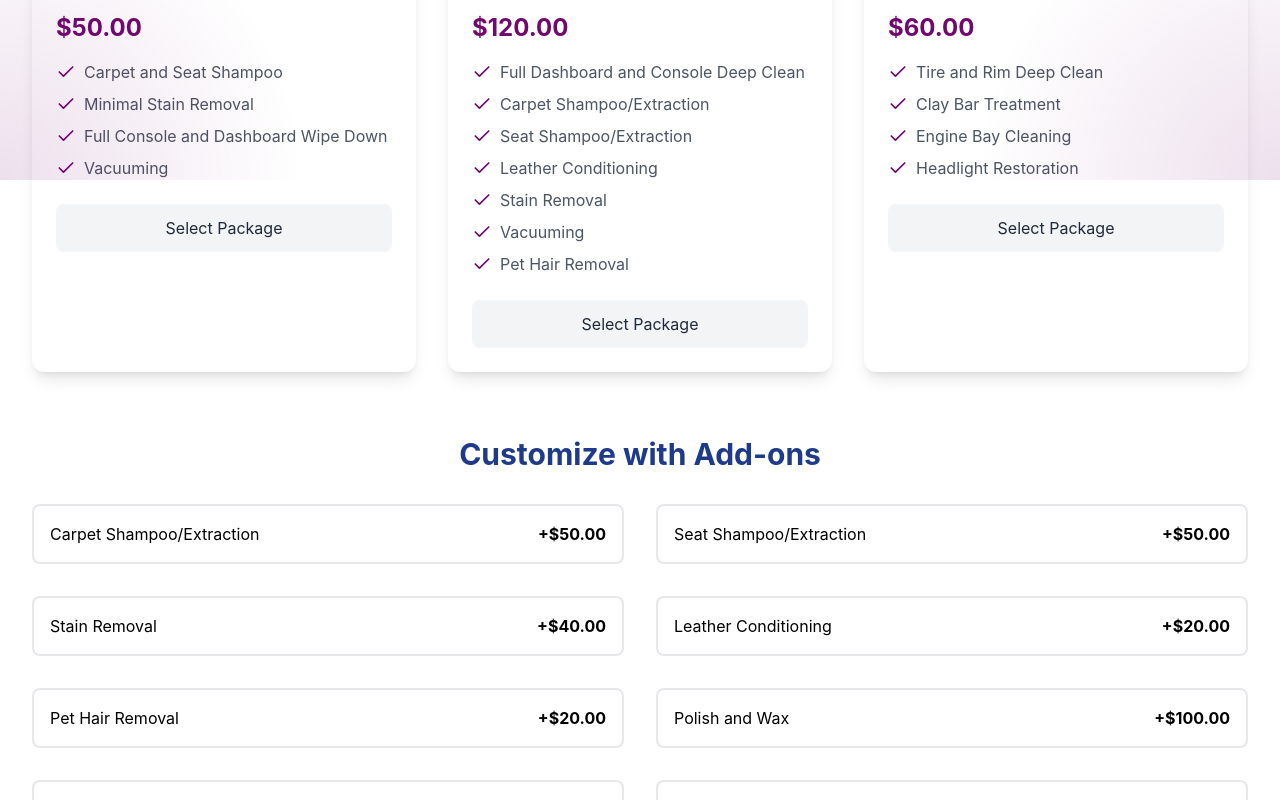
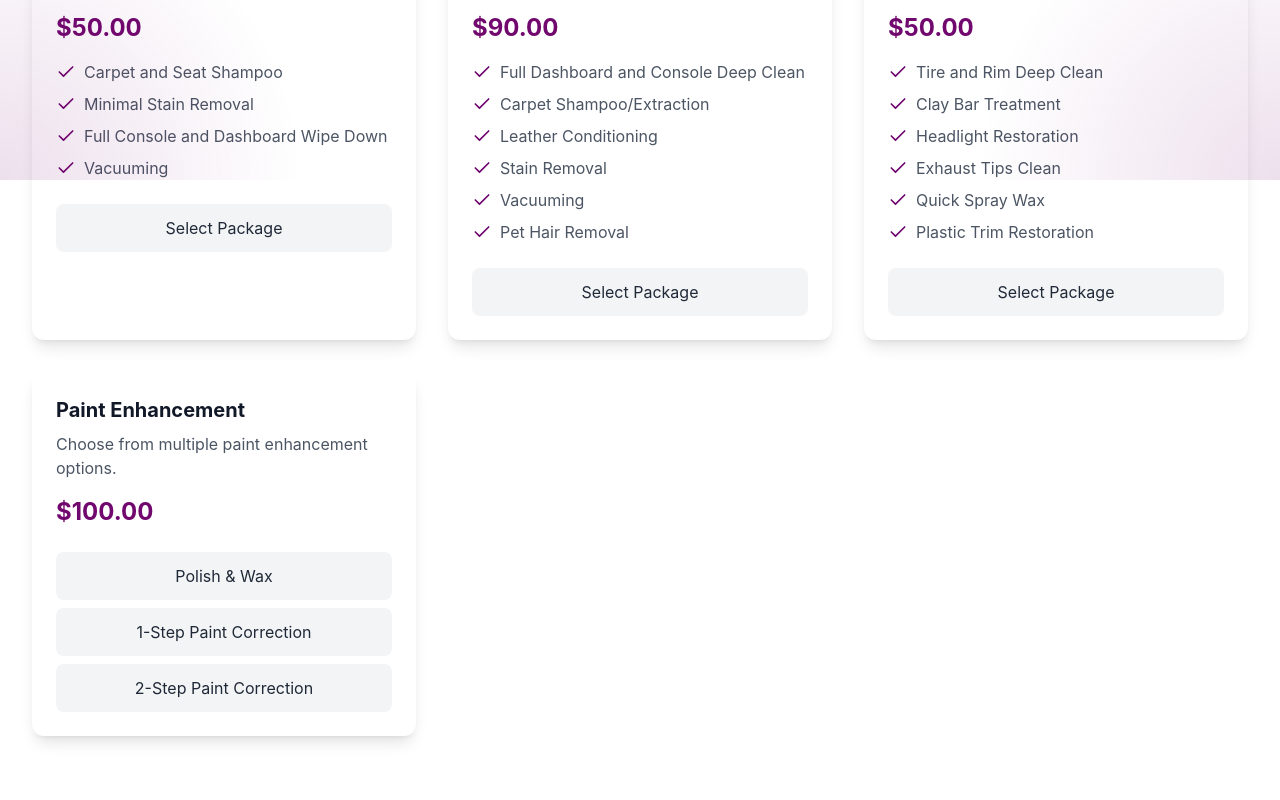
Before and after one commit to Dantee25/VelvetVault, a React (Create React App) app: page /services in a window 1280 px wide. Shown: the part 620-1420 px from the top of the page. Built offline with nearby package versions, Linux system fonts and the light colour scheme.

Commit message:
Update services.tsx

```diff
--- a/src/components/services.tsx
+++ b/src/components/services.tsx
@@ -9,162 +9,77 @@ import {
   Mail,
   MapPin,
 } from "lucide-react";
+import { FaTruckPickup, FaCar, FaCarSide, FaTruckMonster } from "react-icons/fa";
 
 export default function CombinedServicesPage() {
+  useEffect(() => {
+    window.scrollTo(0, 0);
+  }, []);
   const [selectedVehicle, setSelectedVehicle] = useState<string | null>(null);
   const [selectedPackages, setSelectedPackages] = useState<number[]>([]);
   const [selectedAddons, setSelectedAddons] = useState<number[]>([]);
+  const [selectedPolishOption, setSelectedPolishOption] = useState<number | null>(null);
   const [total, setTotal] = useState<number>(0);
   const [summaryText, setSummaryText] = useState<string>("");
   const [isPopupVisible, setIsPopupVisible] = useState(false);
 
   const vehicles = [
-    {
-      type: "Coupe",
-      addedFee: 0,
-      icon: Car,
-    },
-    {
-      type: "Sedan",
-      addedFee: 20,
-      icon: Car,
-    },
-    {
-      type: "Small Truck",
-      addedFee: 30,
-      icon: Truck,
-    },
-    {
-      type: "Big Truck",
-      addedFee: 50,
-      icon: Truck,
-    },
-    {
-      type: "SUV",
-      addedFee: 40,
-      icon: Car,
-    },
+    { type: "Coupe", addedFee: 0, icon: FaCar },
+    { type: "Sedan", addedFee: 20, icon: FaCarSide },
+    { type: "Small Truck", addedFee: 30, icon: FaTruckPickup },
+    { type: "Big Truck", addedFee: 40, icon: FaTruckMonster },
+    { type: "SUV", addedFee: 40, icon: Car },
   ];
 
   const services = [
     {
       id: 1,
       type: "package",
-      name: "Maintenance Interior Deep Clean",
+      name: "Maintenance Interior Clean",
       basePrice: 50,
       description: "A routine interior cleaning to keep your car fresh.",
-      features: [
-        "Carpet and Seat Shampoo",
-        "Minimal Stain Removal",
-        "Full Console and Dashboard Wipe Down",
-        "Vacuuming",
-      ],
+      features: ["Carpet and Seat Shampoo", "Minimal Stain Removal", "Full Console and Dashboard Wipe Down", "Vacuuming"],
     },
     {
       id: 2,
       type: "package",
       name: "Extreme Interior Deep Clean",
-      basePrice: 120,
+      basePrice: 90,
       description: "A comprehensive interior overhaul for a like-new feel.",
-      features: [
-        "Full Dashboard and Console Deep Clean",
-        "Carpet Shampoo/Extraction",
-        "Seat Shampoo/Extraction",
-        "Leather Conditioning",
-        "Stain Removal",
-        "Vacuuming",
-        "Pet Hair Removal",
-      ],
+      features: ["Full Dashboard and Console Deep Clean", "Carpet Shampoo/Extraction", "Leather Conditioning", "Stain Removal", "Vacuuming", "Pet Hair Removal"],
     },
     {
       id: 3,
       type: "package",
       name: "Exterior Deep Clean",
-      basePrice: 60,
+      basePrice: 50,
       description: "A top-to-bottom exterior transformation for your vehicle.",
-      features: [
-        "Tire and Rim Deep Clean",
-        "Clay Bar Treatment",
-        "Engine Bay Cleaning",
-        "Headlight Restoration",
-      ],
+      features: ["Tire and Rim Deep Clean", "Clay Bar Treatment", "Headlight Restoration","Exhaust Tips Clean","Quick Spray Wax","Plastic Trim Restoration"],
     },
     {
       id: 4,
-      type: "addon",
-      category: "interior",
-      name: "Carpet Shampoo/Extraction",
-      basePrice: 50,
+      type: "package",
+      name: "Paint Enhancement",
+      basePrice: 100,
+      description: "Choose from multiple paint enhancement options.",
+      features: [],
+      options: [
+        { id: 4.1, name: "Polish & Wax", additionalPrice: 0 },
+        { id: 4.2, name: "1-Step Paint Correction", additionalPrice: 50 },
+        { id: 4.3, name: "2-Step Paint Correction", additionalPrice: 100 },
+      ],
     },
-    {
-      id: 5,
-      type: "addon",
-      category: "interior",
-      name: "Seat Shampoo/Extraction",
-      basePrice: 50,
-    },
-    {
-      id: 6,
-      type: "addon",
-      category: "interior",
-      name: "Stain Removal",
-      basePrice: 40,
-    },
-    {
-      id: 7,
-      type: "addon",
-      category: "interior",
-      name: "Leather Conditioning",
-      basePrice: 20,
-    },
-    {
-      id: 8,
-      type: "addon",
-      category: "interior",
-      name: "Pet Hair Removal",
-      basePrice: 20,
-    },
-    {
-      id: 9,
-      type: "addon",
-      category: "exterior",
-      name: "Polish and Wax",
-      basePrice: 100,
-    },
-    {
-      id: 10,
-      type: "addon",
-      category: "exterior",
-      name: "Tire and Rim Deep Clean",
-      basePrice: 30,
-    },
-    {
-      id: 11,
-      type: "addon",
-      category: "exterior",
-      name: "Clay Bar Treatment",
-      basePrice: 30,
-    },
-    {
-      id: 12,
-      type: "addon",
-      category: "exterior",
-      name: "Engine Bay Cleaning",
-      basePrice: 40,
-    },
-    {
-      id: 13,
-      type: "addon",
-      category: "exterior",
-      name: "Headlight Restoration",
-      basePrice: 40,
-    },
+    { id: 5, type: "addon", category: "interior", name: "Pet Hair Removal", basePrice: 20, requiresPackage: undefined },
+    { id: 6, type: "addon", category: "interior", name: "Stain Removal", basePrice: 25, requiresPackage: undefined },
+    { id: 7, type: "addon", category: "exterior", name: "Clay Bar Treatment", basePrice: 30, requiresPackage: undefined },
+    { id: 8, type: "addon", category: "exterior", name: "Tire and Rim Deep Clean", basePrice: 30, requiresPackage: undefined },
+    { id: 9, type: "addon", category: "exterior", name: "Headlight Restoration", basePrice: 15, requiresPackage: undefined },
   ];
 
-  const calculatePrice = (basePrice: number, isAddon = false): number => {
-    if (!selectedVehicle) return basePrice;
+  const calculatePrice = (basePrice: number, additionalPrice = 0, isAddon = false): number => {
+    if (!selectedVehicle) return basePrice + additionalPrice;
     const vehicleFee = vehicles.find((v) => v.type === selectedVehicle)?.addedFee || 0;
-    return basePrice + (isAddon ? 0 : vehicleFee);
+    return basePrice + additionalPrice + (isAddon ? 0 : vehicleFee);
   };
 
   const isAddonIncludedInPackage = (addonName: string): boolean => {
@@ -172,6 +87,14 @@ export default function CombinedServicesPage() {
       const pkg = services.find((service) => service.id === id);
       return pkg?.features?.some((feature) => feature === addonName);
     });
+  };
+
+  const isAddonEligible = (addonId: number): boolean => {
+    const addon = services.find((service) => service.id === addonId);
+    if (addon?.requiresPackage) {
+      return selectedPackages.includes(addon.requiresPackage);
+    }
+    return true;
   };
 
   useEffect(() => {
@@ -184,6 +107,10 @@ export default function CombinedServicesPage() {
 
     const packageTotal = selectedPackages.reduce((sum, id) => {
       const pkg = services.find((service) => service.id === id);
+      if (pkg?.id === 4 && selectedPolishOption) {
+        const option = pkg.options?.find((opt) => opt.id === selectedPolishOption);
+        return sum + calculatePrice(pkg.basePrice, option?.additionalPrice || 0);
+      }
       return sum + (pkg?.basePrice || 0);
     }, 0);
 
@@ -193,7 +120,7 @@ export default function CombinedServicesPage() {
     }, 0);
 
     setTotal(packageTotal + addonTotal + vehicleFee);
-  }, [selectedVehicle, selectedPackages, selectedAddons]);
+  }, [selectedVehicle, selectedPackages, selectedAddons, selectedPolishOption]);
 
   useEffect(() => {
     if (!selectedVehicle) return;
@@ -203,6 +130,10 @@ export default function CombinedServicesPage() {
     const packages = selectedPackages
       .map((id) => {
         const pkg = services.find((service) => service.id === id);
+        if (pkg?.id === 4 && selectedPolishOption) {
+          const option = pkg.options?.find((opt) => opt.id === selectedPolishOption);
+          return pkg ? `${pkg.name} (${option?.name || ""}) - $${calculatePrice(pkg.basePrice, option?.additionalPrice || 0).toFixed(2)}` : "";
+        }
         return pkg ? `${pkg.name} - $${pkg.basePrice + vehicleFee}` : "";
       })
       .join("\n");
@@ -216,15 +147,44 @@ export default function CombinedServicesPage() {
 
     const totalText = `Total Price: $${total.toFixed(2)}`;
 
-    setSummaryText(
-      `${vehicle}\n\nPackages:\n${packages}\n\nAdd-ons:\n${addons}\n\n${totalText}`
-    );
-  }, [selectedVehicle, selectedPackages, selectedAddons, total]);
+    setSummaryText(`${vehicle}\n\nPackages:\n${packages}\n\nAdd-ons:\n${addons}\n\n${totalText}`);
+  }, [selectedVehicle, selectedPackages, selectedAddons, selectedPolishOption, total]);
+
+  useEffect(() => {
+    if (!selectedVehicle) return;
+
+    const vehicleFee = vehicles.find((v) => v.type === selectedVehicle)?.addedFee || 0;
+    const vehicle = `Vehicle: ${selectedVehicle}`;
+    const packages = selectedPackages
+      .map((id) => {
+        const pkg = services.find((service) => service.id === id);
+        if (pkg?.id === 4 && selectedPolishOption) {
+          const option = pkg.options?.find((opt) => opt.id === selectedPolishOption);
+          return pkg ? `${pkg.name} (${option?.name || ""}) - $${calculatePrice(pkg.basePrice, option?.additionalPrice || 0).toFixed(2)}` : "";
+        }
+        return pkg ? `${pkg.name} - $${pkg.basePrice + vehicleFee}` : "";
+      })
+      .join("\n");
+
+    const addons = selectedAddons
+      .map((id) => {
+        const addon = services.find((service) => service.id === id);
+        return addon ? `${addon.name} - $${addon.basePrice}` : "";
+      })
+      .join("\n");
+
+    const totalText = `Total Price: $${total.toFixed(2)}`;
+
+    setSummaryText(`${vehicle}\n\nPackages:\n${packages}\n\nAdd-ons:\n${addons}\n\n${totalText}`);
+  }, [selectedVehicle, selectedPackages, selectedAddons, selectedPolishOption, total]);
 
   const copyToClipboard = () => {
-    navigator.clipboard.writeText(summaryText).then(() => {
+    navigator.clipboard
+      .writeText(summaryText)
+      .then(() => {
         alert("Summary copied to clipboard!");
-    }).catch((err) => {
+      })
+      .catch((err) => {
         console.error("Clipboard copy failed:", err);
         fallbackCopyText(summaryText);
       });
@@ -362,29 +322,49 @@ export default function CombinedServicesPage() {
                       </h3>
                       <p className="text-gray-600 mb-4">{service.description}</p>
                       <div className="text-2xl font-bold text-[#71086E] mb-4">
-                        ${calculatePrice(service.basePrice).toFixed(2)}
+                        {service.id === 4 && selectedPolishOption
+                          ? `$${calculatePrice(
+                              service.basePrice,
+                              service.options?.find((opt) => opt.id === selectedPolishOption)
+                                ?.additionalPrice || 0
+                            ).toFixed(2)}`
+                          : `$${calculatePrice(service.basePrice).toFixed(2)}`}
                       </div>
                       <ul className="space-y-2 mb-6">
                         {service.features?.map((feature, index) => (
-                          <li
-                            key={index}
-                            className="flex items-center"
-                          >
+                          <li key={index} className="flex items-center">
                             <Check className="h-5 w-5 text-[#71086E] mr-2" />
                             <span className="text-gray-600">{feature}</span>
                           </li>
                         ))}
                       </ul>
+                      {service.id === 4 ? (
+                        <div className="flex flex-col gap-2">
+                          {service.options?.map((option) => (
+                            <button
+                              key={option.id}
+                              onClick={() => {
+                                setSelectedPackages([service.id]);
+                                setSelectedPolishOption(option.id);
+                              }}
+                              className={`w-full py-3 rounded-lg transition-colors ${
+                                selectedPolishOption === option.id
+                                  ? "bg-[#71086E] text-white"
+                                  : "bg-gray-100 text-gray-800 hover:bg-gray-200"
+                              }`}
+                            >
+                              {option.name}
+                            </button>
+                          ))}
+                        </div>
+                      ) : (
                         <button
                           onClick={() =>
                             setSelectedPackages((prev) => {
                               if (prev.includes(service.id)) {
                                 return prev.filter((id) => id !== service.id);
                               } else {
-                              const conflictingId = service.id === 1 ? 2 : 1;
-                              return prev
-                                .filter((id) => id !== conflictingId)
-                                .concat(service.id);
+                                return [...prev, service.id];
                               }
                             })
                           }
@@ -398,11 +378,13 @@ export default function CombinedServicesPage() {
                             ? "Selected"
                             : "Select Package"}
                         </button>
+                      )}
                     </div>
                   </div>
                 ))}
             </div>
           </section>
+
 
           <section className="mb-16">
             <h2 className="text-3xl font-bold text-center mb-8 text-[#1E3A8A]">
@@ -460,14 +442,15 @@ export default function CombinedServicesPage() {
               {summaryText}
             </pre>
             <button
+
               onClick={copyToClipboard}
-              className="mt-4 w-auto bg-[#71086E] text-white py-2 rounded-lg text
-              xl font-bold hover:bg-[#71086E]/90 transition-colors"
+              className="mt-4 w-full bg-[#71086E] text-white py-3 rounded-lg text-lg font-bold hover:bg-[#71086E]/90 transition-colors"
               >
                 Copy to Clipboard
               </button>
             </section>
-
+          </div>
+          </main>
             <section
               id="contact"
               className="py-24 bg-gradient-to-b from-[#1E3A8A] to-black"
@@ -554,8 +537,8 @@ export default function CombinedServicesPage() {
                 </div>
               </div>
             </section>
-          </div>
-        </main>
+
+
       </div>
     );
   }
```
Lines whose indentation alone changed are shown as unchanged.
